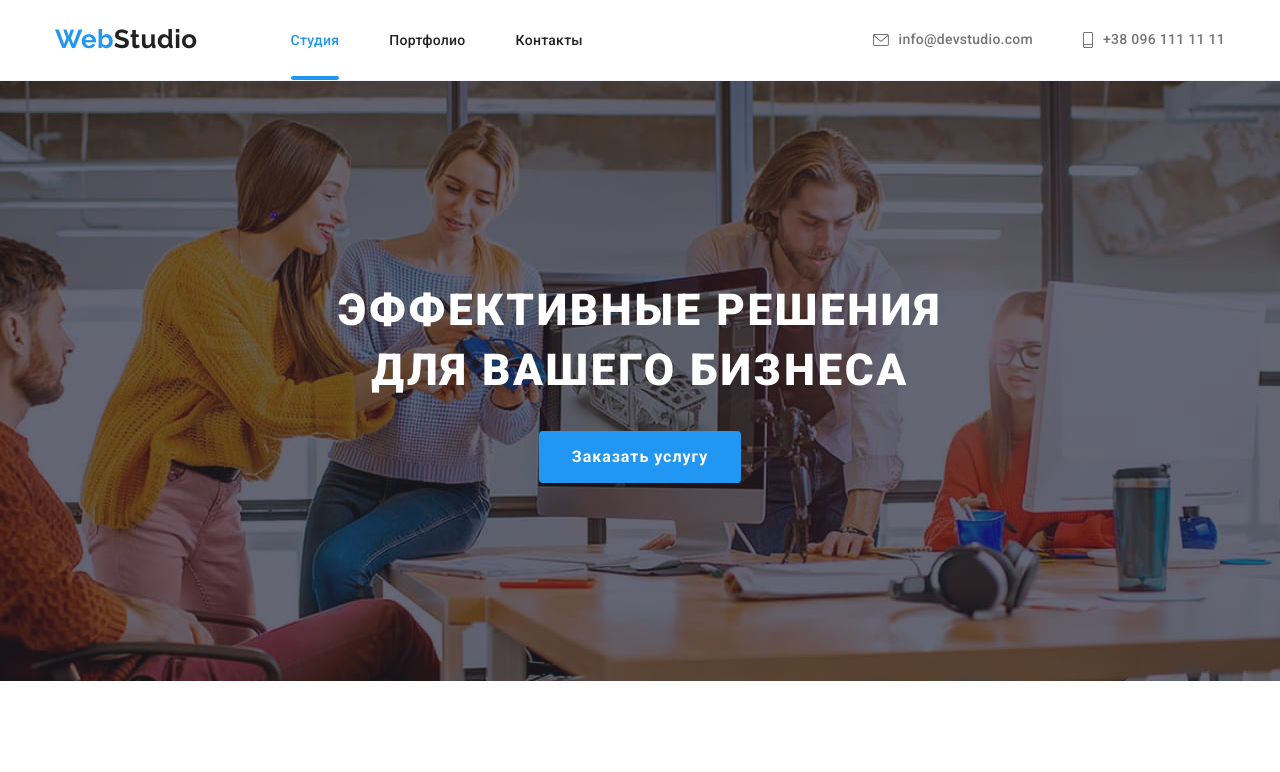
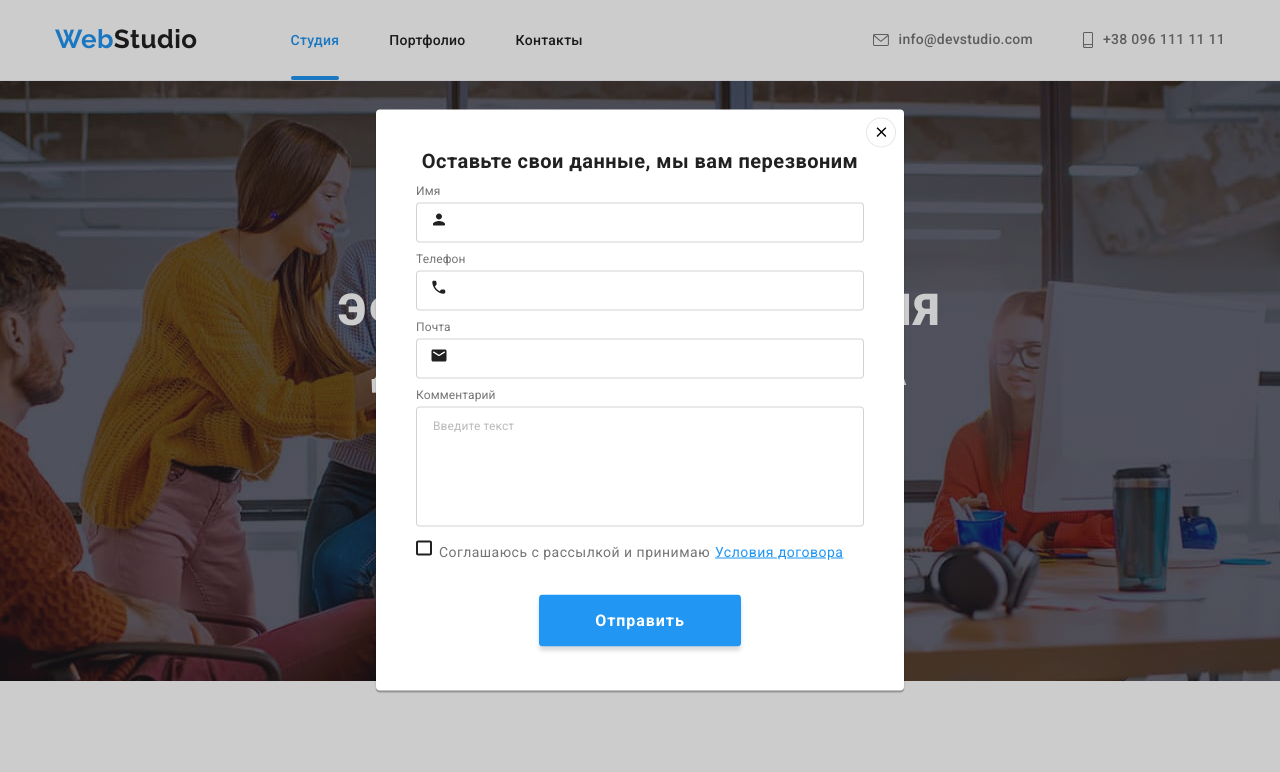
Before and after one commit to Krenichniy/goit-markup-hw-06, a plain HTML site: page index.html in a window 1280 px wide. Shown: the top 772 px of the page. Drawn offline with nearby package versions, Linux system fonts and the light colour scheme.

Commit message:
Сделал ховер / фокус на инпутах и иконках

```diff
--- a/css/styles.css
+++ b/css/styles.css
@@ -725,6 +725,7 @@ hover color parent */
   border-radius: 50%;
   cursor: pointer;
   outline: none;
+  transition: color var(--transition-function);
 }
 
 .close-icon {
@@ -759,20 +760,21 @@ hover color parent */
   line-height: 1.15;
   text-align: center;
 }
+
 .form-item {
   margin-bottom: 10px;
   position: relative;
 }
 
-.input-container:hover .form-text,
-.input-container:focus .form-text,
+.form-text:hover,
+.form-text:focus,
 .form-area:hover,
 .form-area:focus {
-  border: 1px solid var(--hover-text-color);
+  border-color: var(--hover-text-color);
 }
 
-.form-item:hover .form-icon,
-.form-item:focus .form-icon {
+.form-text:hover + .form-icon,
+.form-text:focus + .form-icon {
   fill: var(--hover-text-color);
 }
 
@@ -785,6 +787,7 @@ hover color parent */
   height: 18px;
 
   fill: var(--header-text-color);
+  transition: fill var(--transition-function);
 }
 
 .form-name {
@@ -804,6 +807,7 @@ hover color parent */
   border: 1px solid rgba(33, 33, 33, 0.2);
   border-radius: 4px;
   outline: none;
+  transition: border-color var(--transition-function);
 }
 
 .form-area {
@@ -837,15 +841,41 @@ hover color parent */
   margin-left: 5px;
 }
 
-.form-check {
+.form-check::after {
+  content: '';
   width: 16px;
   height: 15px;
-  margin-right: 8px;
+  border: 2px solid var(--header-text-color);
 }
 
 .form-agreement {
+  display: flex;
   font-size: 14px;
   line-height: 1.71;
+}
+
+.form-agreement span {
+  width: 16px;
+  height: 15px;
+  border: 2px solid var(--header-text-color);
+  border-radius: 2px;
+  margin-right: 7px;
+  display: flex;
+  justify-content: center;
+  align-items: center;
+}
+
+.check-icon {
+  fill: transparent;
+}
+
+.form-check:checked + .form-agreement span {
+  border: none;
+  background-color: var(--hover-text-color);
+}
+
+.form-check:checked + .form-agreement .check-icon {
+  fill: var(--primary-white-color);
 }
 
 .form-btn {
--- a/index.html
+++ b/index.html
@@ -464,7 +464,7 @@
     </footer>
 
     <!-- Модальное окно -->
-    <div class="backdrop is-hidden" data-modal>
+    <div class="backdrop" data-modal>
       <div class="modal">
         <button type="button" class="close">
           <svg class="close-icon" data-modal-close width="18" height="18">
@@ -476,28 +476,28 @@
         <form action="#" class="form-container">
           <div class="form-item">
             <label class="form-name" for="user-name"> Имя </label>
+
+            <input type="text" name="user-name" class="form-text" id="user-name" />
             <svg class="form-icon" width="15" height="12">
               <use href="images/icons.svg#icon-person" width="18" height="18"></use>
             </svg>
-            <input type="text" name="user-name" class="form-text" id="user-name" />
           </div>
 
           <div class="form-item">
             <label class="form-name" for="user-tel"> Телефон </label>
+
+            <input type="tel" name="user-tel" class="form-text" id="user-tel" />
             <svg class="form-icon" width="15" height="12">
               <use href="images/icons.svg#icon-phone-black"></use>
             </svg>
-            <input type="tel" name="user-tel" class="form-text" id="user-tel" />
           </div>
 
           <div class="form-item">
             <label class="form-name" for="user-mail"> Почта </label>
-            <div class="input-container">
-              <svg class="form-icon" width="15" height="12">
-                <use href="images/icons.svg#icon-email-black"></use>
-              </svg>
-              <input type="email" name="user-mail" class="form-text" id="user-mail" />
-            </div>
+            <input type="email" name="user-mail" class="form-text" id="user-mail" />
+            <svg class="form-icon" width="15" height="12">
+              <use href="images/icons.svg#icon-email-black"></use>
+            </svg>
           </div>
 
           <div class="form-comment form-item">
@@ -512,8 +512,15 @@
           </div>
 
           <div class="form-item form-box">
-            <input type="checkbox" name="agreement" class="form-check" />
-            <label class="form-agreement"> Соглашаюсь с рассылкой и принимаю </label>
+            <input type="checkbox" name="agreement" class="form-check visually-hidden" />
+            <label class="form-agreement">
+              <span>
+                <svg class="check-icon" width="16" height="15">
+                  <use href="images/icons.svg#icon-checked"></use>
+                </svg>
+              </span>
+              Соглашаюсь с рассылкой и принимаю
+            </label>
             <a href="#" class="form-agreement form-link">Условия договора</a>
           </div>
 
```
Also changed, not shown: images/icons.svg.
